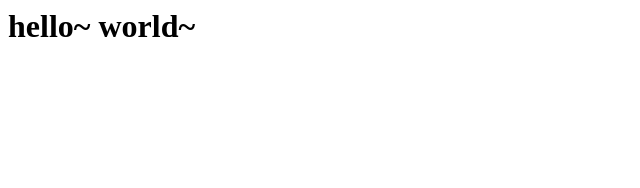
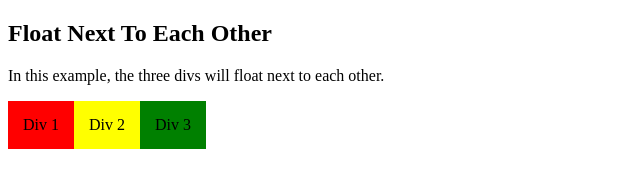
Before and after one commit to tori66/alosi, a plain HTML site: page index.html in a window 1280 px wide. Shown: the whole page, without its empty margins (0-640 px from the left). Drawn offline with Linux system fonts and the light colour scheme.

Commit message:
Update index.html

```diff
--- a/index.html
+++ b/index.html
@@ -1,10 +1,34 @@
+<!DOCTYPE html>
 <html>
-  <head>
+<head>
+<style>
+div {
+  float: left;
+  padding: 15px;
+}
 
-  </head>
-  <body>
+.div1 {
+  background: red;
+}
 
-    <h1>hello~ world~ </h1>
+.div2 {
+  background: yellow;
+}
 
-  </body>
+.div3 {
+  background: green;
+}
+</style>
+</head>
+<body>
+
+<h2>Float Next To Each Other</h2>
+
+<p>In this example, the three divs will float next to each other.</p>
+
+<div class="div1">Div 1</div>
+<div class="div2">Div 2</div>
+<div class="div3">Div 3</div>
+
+</body>
 </html>
```
